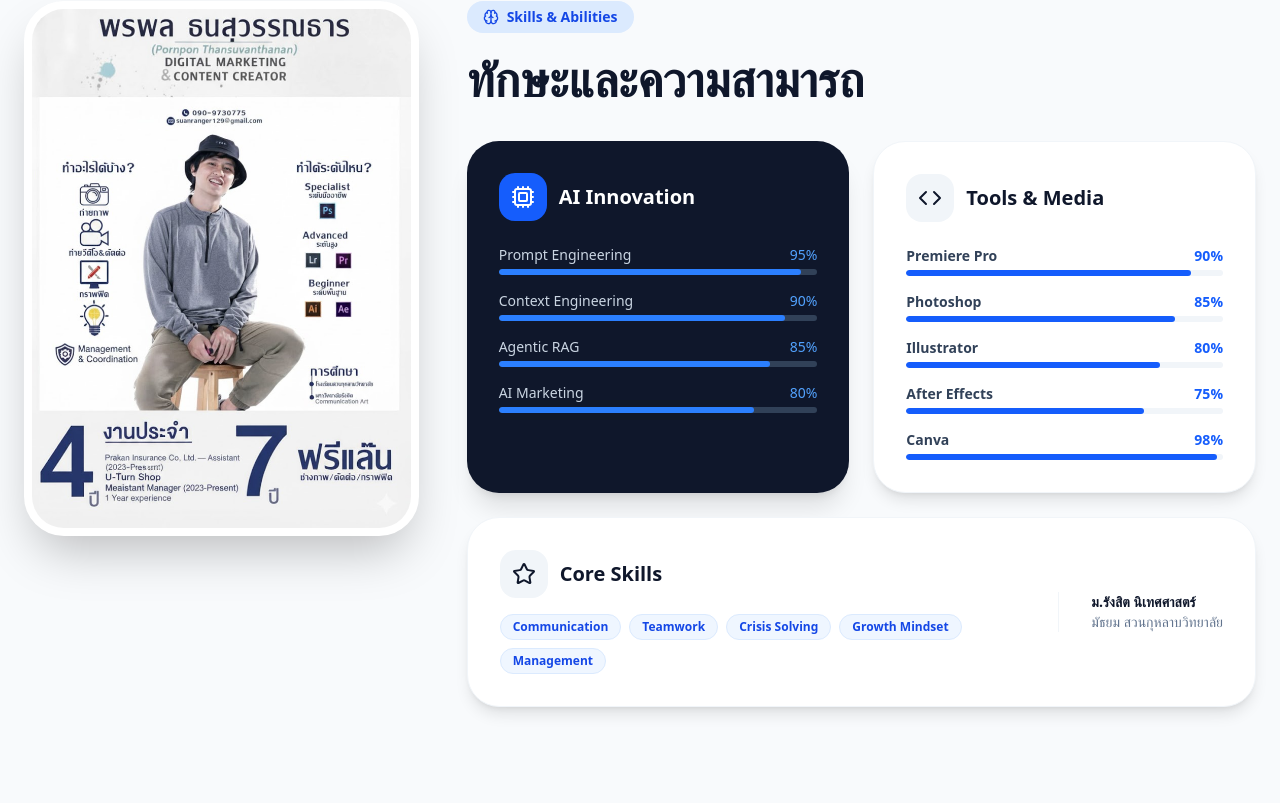
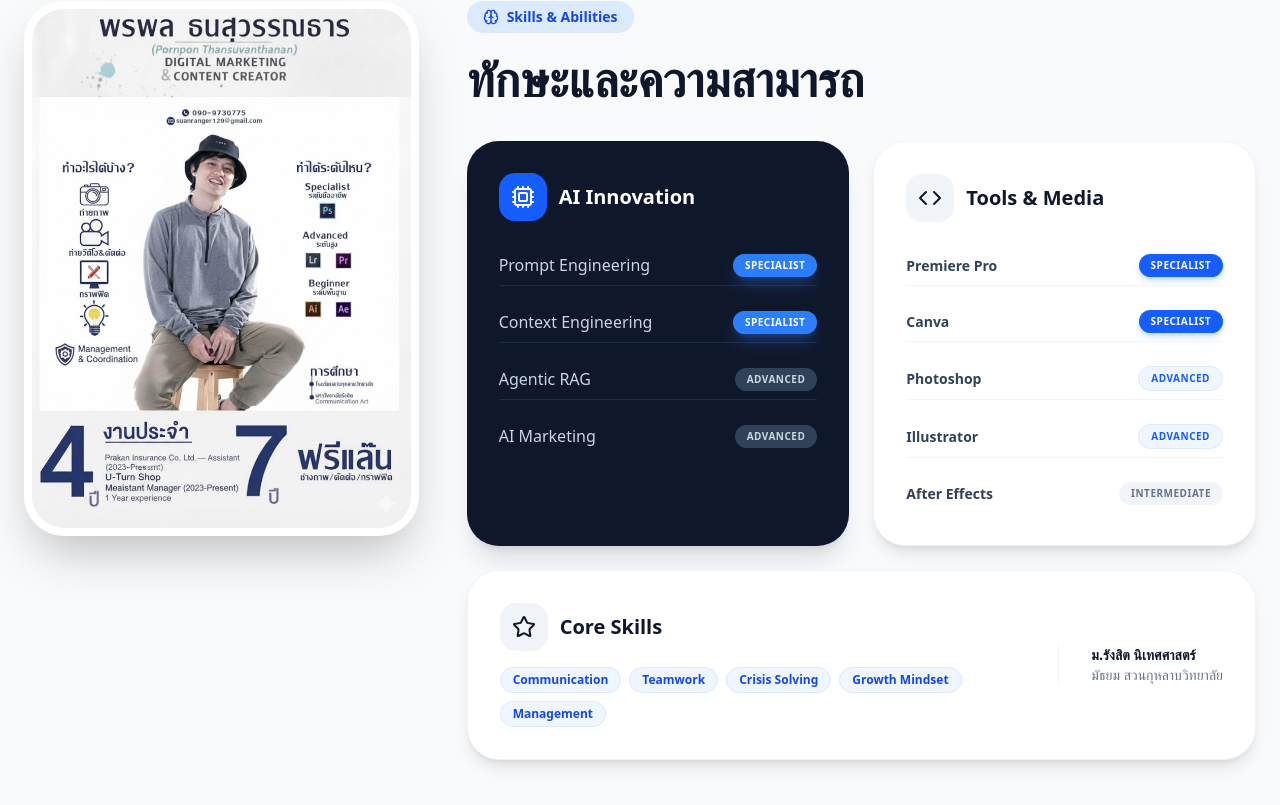
Before and after one commit to Freshair129/resume, a React (Vite) app: page / in a window 1280 px wide. Shown: the part 799-1604 px from the top of the page. Built offline with nearby package versions, Linux system fonts and the light colour scheme.

Commit message:
UI: replaced skill bars with text proficiency badges

```diff
--- a/src/App.jsx
+++ b/src/App.jsx
@@ -186,19 +186,18 @@ const MainPortfolio = () => {
                   </div>
                   <div className="space-y-4">
                     {[
-                      { name: "Prompt Engineering", level: 95 },
-                      { name: "Context Engineering", level: 90 },
-                      { name: "Agentic RAG", level: 85 },
-                      { name: "AI Marketing", level: 80 }
+                      { name: "Prompt Engineering", level: "Specialist" },
+                      { name: "Context Engineering", level: "Specialist" },
+                      { name: "Agentic RAG", level: "Advanced" },
+                      { name: "AI Marketing", level: "Advanced" }
                     ].map(s => (
-                      <div key={s.name} className="space-y-1">
-                        <div className="flex justify-between items-center text-slate-300 text-sm font-medium">
-                          <span>{s.name}</span>
-                          <span className="text-blue-400">{s.level}%</span>
-                        </div>
-                        <div className="w-full h-1.5 bg-slate-700 rounded-full overflow-hidden">
-                          <div className="h-full bg-blue-500 rounded-full" style={{ width: `${s.level}%` }}></div>
-                        </div>
+                      <div key={s.name} className="flex justify-between items-center py-2 border-b border-slate-700/50 last:border-0">
+                        <span className="text-slate-300 font-medium">{s.name}</span>
+                        <span className={`px-3 py-1 rounded-full text-[10px] font-black uppercase tracking-wider ${s.level === 'Specialist' ? 'bg-blue-500 text-white shadow-lg shadow-blue-500/30' :
+                            'bg-slate-700 text-slate-300'
+                          }`}>
+                          {s.level}
+                        </span>
                       </div>
                     ))}
                   </div>
@@ -212,20 +211,20 @@ const MainPortfolio = () => {
                   </div>
                   <div className="space-y-4">
                     {[
-                      { name: "Premiere Pro", level: 90 },
-                      { name: "Photoshop", level: 85 },
-                      { name: "Illustrator", level: 80 },
-                      { name: "After Effects", level: 75 },
-                      { name: "Canva", level: 98 }
+                      { name: "Premiere Pro", level: "Specialist" },
+                      { name: "Canva", level: "Specialist" },
+                      { name: "Photoshop", level: "Advanced" },
+                      { name: "Illustrator", level: "Advanced" },
+                      { name: "After Effects", level: "Intermediate" }
                     ].map(s => (
-                      <div key={s.name} className="space-y-1">
-                        <div className="flex justify-between items-center text-slate-700 text-sm font-bold">
-                          <span>{s.name}</span>
-                          <span className="text-blue-600">{s.level}%</span>
-                        </div>
-                        <div className="w-full h-1.5 bg-slate-100 rounded-full overflow-hidden">
-                          <div className="h-full bg-blue-600 rounded-full" style={{ width: `${s.level}%` }}></div>
-                        </div>
+                      <div key={s.name} className="flex justify-between items-center py-2 border-b border-slate-100 last:border-0">
+                        <span className="text-slate-700 font-bold text-sm">{s.name}</span>
+                        <span className={`px-3 py-1 rounded-full text-[10px] font-black uppercase tracking-wider ${s.level === 'Specialist' ? 'bg-blue-600 text-white shadow-md shadow-blue-200' :
+                            s.level === 'Advanced' ? 'bg-blue-50 text-blue-600 border border-blue-100' :
+                              'bg-slate-100 text-slate-500'
+                          }`}>
+                          {s.level}
+                        </span>
                       </div>
                     ))}
                   </div>
```
